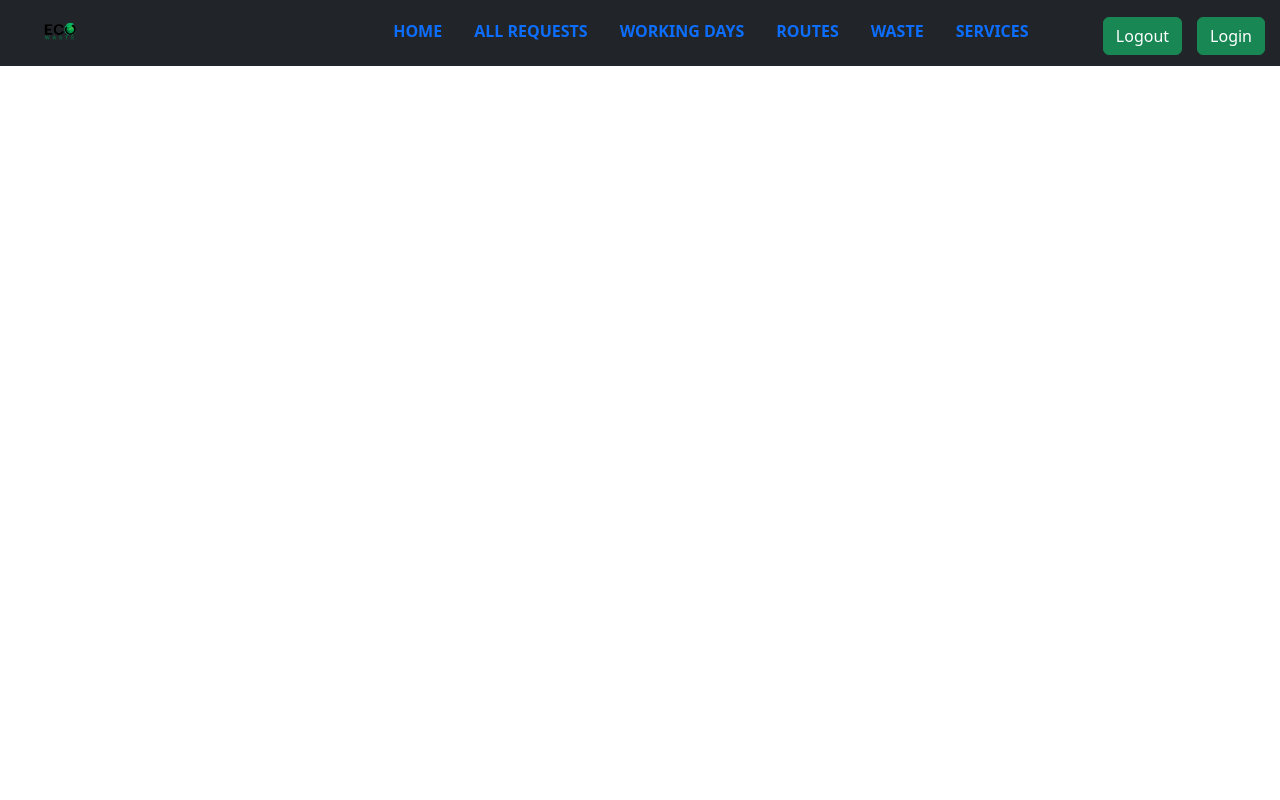
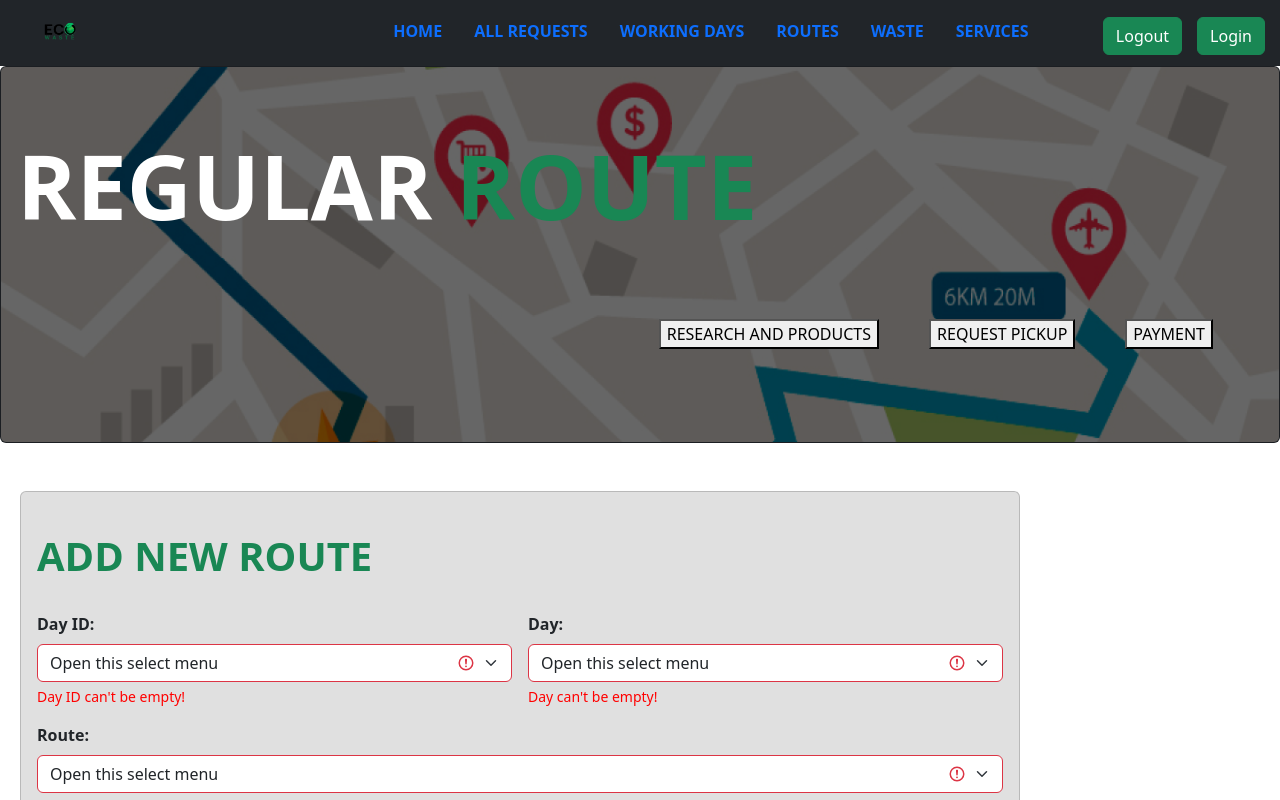
Before and after one commit to IT21819292/Eco-Waste, a React (Create React App) app in the folder frontend/: page /addroute in a window 1280 px wide. Shown: the top 800 px of the page. Built offline with nearby package versions, Linux system fonts and the light colour scheme.

Commit message:
Add Special route component

```diff
--- a/frontend/src/App.js
+++ b/frontend/src/App.js
@@ -6,7 +6,8 @@ import ViewRoute from "./componenets/ViewRoute";
 import AddRegularRoute from "./componenets/AddRegularRoute";
 import ViewBinLevel from "./componenets/ViewBinLevel";
 import MockSensor from './componenets/MockSensor';
-import AddSpecialRoute from './componenets/AddSpecialRiute';
+import AddSpecialRoute from './componenets/AddSpecialRoute';
+
 
 
 
@@ -49,7 +50,7 @@ const [binLevels, setBinLevels] = useState({
 
       <Route path="/routedash" element={<RouteDashboard />}/>
       <Route path="/viewroute" element={<ViewRoute/>}/>
-      <Route path="/addrroute" element={<AddRegularRoute/>}/>
+      <Route path="/addroute" element={<AddRegularRoute/>}/>
       {/* Pass binLevel state as prop to ViewBinLevel component */}
       <Route path="/viewbin" element={<ViewBinLevel binLevels={binLevels} />}/>
       <Route path="/add-special-route" element={<AddSpecialRoute/>} />
```
